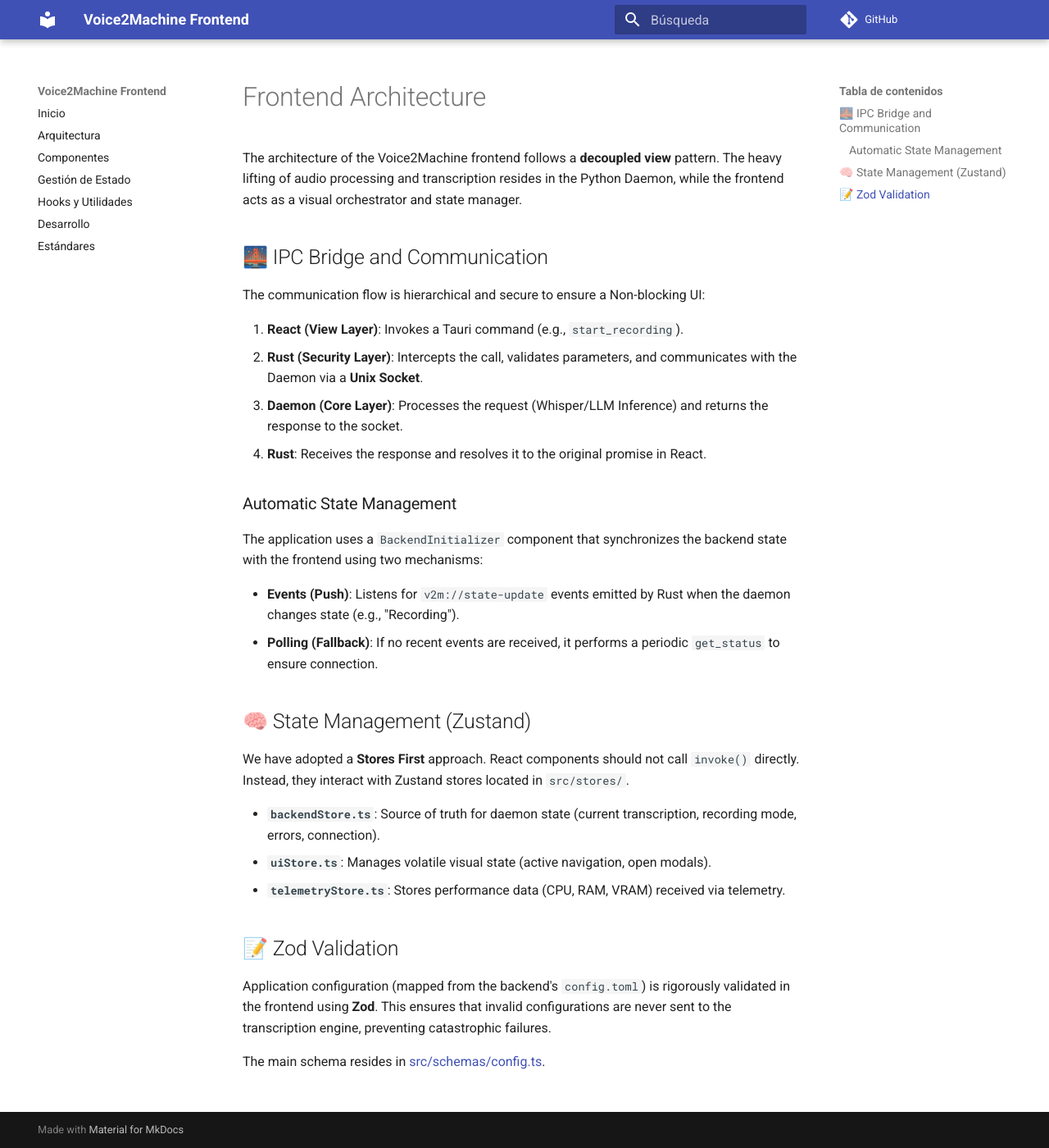
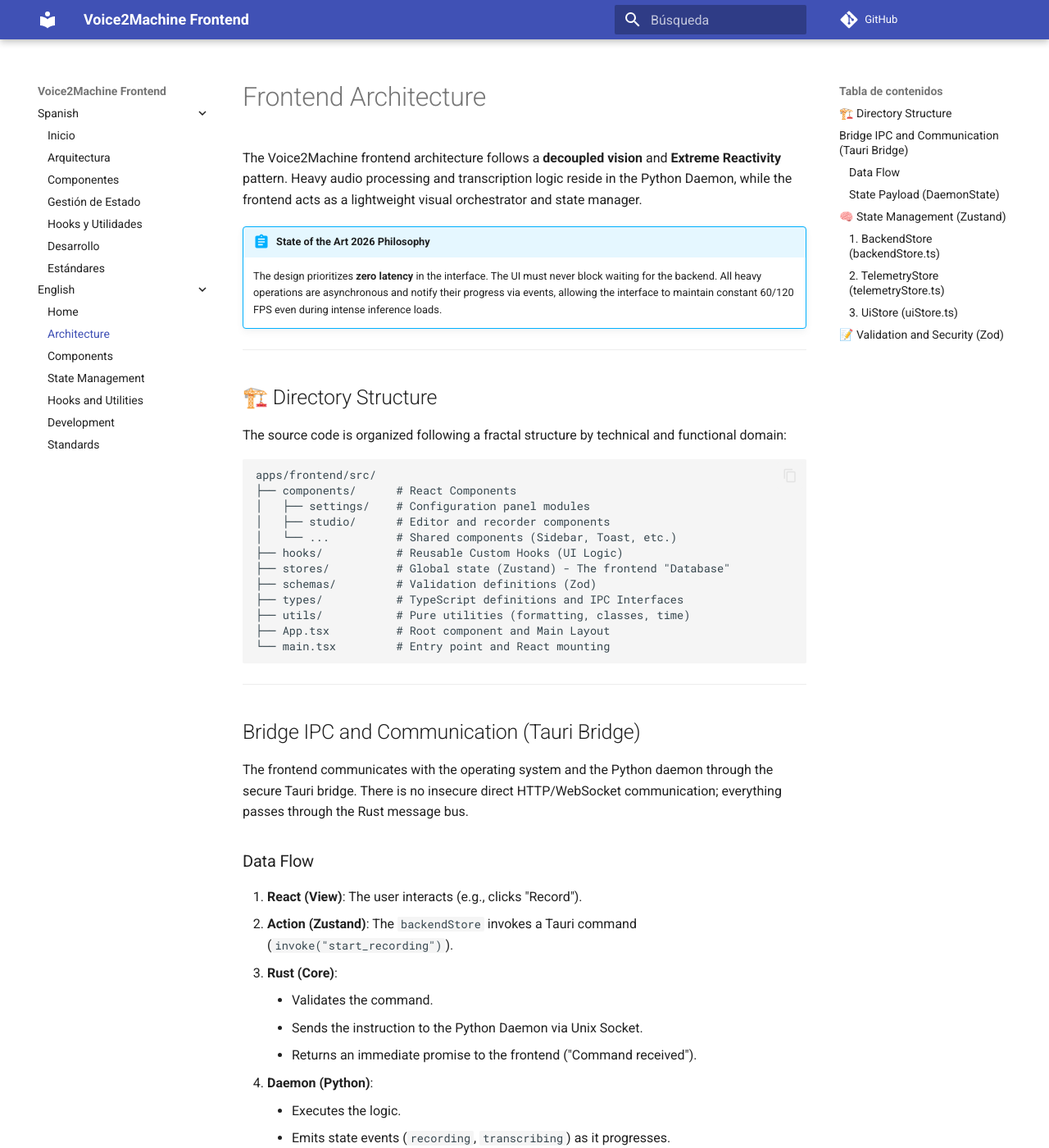
Before and after one commit to zarvent/v2m-lab, an MkDocs documentation site: the page built from apps/frontend/docs/docs/en/architecture.md, in a window 1280 px wide and 1400 px high. Shown: the whole window at 82% size. Built offline with MkDocs 1.6.1 and Material for MkDocs 9.7.7, drawn with Linux system fonts in a browser that asks for light colours; comment, search, counter and statistics services are not loaded; some of the changed text lies outside the part shown.

Commit message:
docs: enhance frontend documentation with architecture, development, and state management details

````diff
--- a/apps/frontend/docs/docs/en/architecture.md
+++ b/apps/frontend/docs/docs/en/architecture.md
@@ -1,33 +1,90 @@
 # Frontend Architecture
 
-The architecture of the Voice2Machine frontend follows a **decoupled view** pattern. The heavy lifting of audio processing and transcription resides in the Python Daemon, while the frontend acts as a visual orchestrator and state manager.
+The Voice2Machine frontend architecture follows a **decoupled vision** and **Extreme Reactivity** pattern. Heavy audio processing and transcription logic reside in the Python Daemon, while the frontend acts as a lightweight visual orchestrator and state manager.
 
-## 🌉 IPC Bridge and Communication
+!!! abstract "State of the Art 2026 Philosophy"
+    The design prioritizes **zero latency** in the interface. The UI must never block waiting for the backend. All heavy operations are asynchronous and notify their progress via events, allowing the interface to maintain constant 60/120 FPS even during intense inference loads.
 
-The communication flow is hierarchical and secure to ensure a Non-blocking UI:
+---
 
-1.  **React (View Layer)**: Invokes a Tauri command (e.g., `start_recording`).
-2.  **Rust (Security Layer)**: Intercepts the call, validates parameters, and communicates with the Daemon via a **Unix Socket**.
-3.  **Daemon (Core Layer)**: Processes the request (Whisper/LLM Inference) and returns the response to the socket.
-4.  **Rust**: Receives the response and resolves it to the original promise in React.
+## 🏗️ Directory Structure
 
-### Automatic State Management
+The source code is organized following a fractal structure by technical and functional domain:
 
-The application uses a `BackendInitializer` component that synchronizes the backend state with the frontend using two mechanisms:
+```
+apps/frontend/src/
+├── components/      # React Components
+│   ├── settings/    # Configuration panel modules
+│   ├── studio/      # Editor and recorder components
+│   └── ...          # Shared components (Sidebar, Toast, etc.)
+├── hooks/           # Reusable Custom Hooks (UI Logic)
+├── stores/          # Global state (Zustand) - The frontend "Database"
+├── schemas/         # Validation definitions (Zod)
+├── types/           # TypeScript definitions and IPC Interfaces
+├── utils/           # Pure utilities (formatting, classes, time)
+├── App.tsx          # Root component and Main Layout
+└── main.tsx         # Entry point and React mounting
+```
 
-- **Events (Push)**: Listens for `v2m://state-update` events emitted by Rust when the daemon changes state (e.g., "Recording").
-- **Polling (Fallback)**: If no recent events are received, it performs a periodic `get_status` to ensure connection.
+---
+
+## Bridge IPC and Communication (Tauri Bridge)
+
+The frontend communicates with the operating system and the Python daemon through the secure Tauri bridge. There is no insecure direct HTTP/WebSocket communication; everything passes through the Rust message bus.
+
+### Data Flow
+
+1.  **React (View)**: The user interacts (e.g., clicks "Record").
+2.  **Action (Zustand)**: The `backendStore` invokes a Tauri command (`invoke("start_recording")`).
+3.  **Rust (Core)**:
+    - Validates the command.
+    - Sends the instruction to the Python Daemon via Unix Socket.
+    - Returns an immediate promise to the frontend ("Command received").
+4.  **Daemon (Python)**:
+    - Executes the logic.
+    - Emits state events (`recording`, `transcribing`) as it progresses.
+5.  **Event Listeners**: The frontend listens for `v2m://state-update` events and updates the store reactively.
+
+### State Payload (DaemonState)
+
+The communication contract is strictly defined in `src/types/ipc.ts`:
+
+```typescript
+export interface DaemonState {
+  state: "idle" | "recording" | "transcribing" | "processing" | "paused";
+  transcription?: string;  // Partial or final text
+  refined_text?: string;   // LLM post-processed text
+  message?: string;        // Error or info messages
+  telemetry?: TelemetryData; // CPU/GPU/RAM data
+}
+```
+
+---
 
 ## 🧠 State Management (Zustand)
 
-We have adopted a **Stores First** approach. React components should not call `invoke()` directly. Instead, they interact with Zustand stores located in `src/stores/`.
+We have adopted a **Stores First** approach. React components **must never** call `invoke()` directly or manage complex business logic.
 
-- **`backendStore.ts`**: Source of truth for daemon state (current transcription, recording mode, errors, connection).
-- **`uiStore.ts`**: Manages volatile visual state (active navigation, open modals).
-- **`telemetryStore.ts`**: Stores performance data (CPU, RAM, VRAM) received via telemetry.
+### 1. BackendStore (`backendStore.ts`)
+Acts as the **digital twin** of the daemon.
+- **Responsibility**: Keep UI state synchronized with backend reality.
+- **Data**: Transcription history, connection status, system errors.
 
-## 📝 Zod Validation
+### 2. TelemetryStore (`telemetryStore.ts`)
+Optimized high-frequency channel.
+- **Responsibility**: Visualize resource consumption without triggering re-renders in the rest of the app.
+- **Optimization**: Uses deep comparison (`isTelemetryEqual`) with thresholds (e.g., change > 1%) to avoid unnecessary state updates (noise).
 
-Application configuration (mapped from the backend's `config.toml`) is rigorously validated in the frontend using **Zod**. This ensures that invalid configurations are never sent to the transcription engine, preventing catastrophic failures.
+### 3. UiStore (`uiStore.ts`)
+Ephemeral interface state.
+- **Responsibility**: Control which view is active (Studio, Settings), which modals are open, and notification management (Toasts).
 
-The main schema resides in [src/schemas/config.ts](../../src/schemas/config.ts).
+---
+
+## 📝 Validation and Security (Zod)
+
+Application configuration is critical. An incorrect value could crash the inference engine.
+Therefore, we use **Zod** to strictly validate any configuration before saving it or sending it to the backend.
+
+- **Schemas**: Defined in `src/schemas/config.ts`.
+- **Synchronization**: Zod schemas must exactly match the backend's Pydantic models (`v2m/config.py`).
--- a/apps/frontend/docs/docs/en/index.md
+++ b/apps/frontend/docs/docs/en/index.md
@@ -1,37 +1,39 @@
-# Voice2Machine Frontend
+# Frontend Documentation
 
-The Voice2Machine (V2M) frontend is a modern desktop application built with **Tauri 2** and **React 19**. It serves as a lightweight, secure, and efficient interface to control the local transcription engine (Python Daemon).
+Welcome to the technical documentation for the **Voice2Machine** frontend. This application represents the state of the art (SOTA 2026) in local AI user interfaces: ultra-lightweight, reactive, and privacy-respecting.
 
-## 🚀 Philosophy
+## 🚀 Overview
 
-1.  **Local-First**: Privacy is paramount. All audio and text are processed on the local machine without unnecessary external calls.
-2.  **Lightweight (SOTA 2026)**: Optimized binary (< 15MB) and low resource consumption (RAM < 50MB at rest) by eliminating the Node.js runtime in production.
-3.  **Security**: Hardened communication via a secure IPC bridge in Rust. No Node.js APIs are exposed to the renderer context.
+The frontend is not just a "view"; it is an **intelligent orchestrator** that manages the interaction between the human user and the local inference engine.
 
-## 🛠️ Technology Stack
+### Key Features
 
-- **Desktop Framework**: [Tauri 2.x](https://tauri.app/) (Rust Backend)
-- **UI Library**: [React 19](https://react.dev/)
-- **Bundler**: [Vite 7.x](https://vitejs.dev/)
-- **Language**: [TypeScript 5.8](https://www.typescriptlang.org/)
-- **Styling**: [Tailwind CSS 4.1](https://tailwindcss.com/)
-- **State**: [Zustand 5.x](https://zustand-demo.pmnd.rs/)
-- **Forms**: React Hook Form + [Zod](https://zod.dev/)
-- **Testing**: [Vitest](https://vitest.dev/) + Testing Library
+- **Local-First & Offline**: Works without internet. Privacy is the norm.
+- **Native Performance**: Built on Tauri 2.0, consuming a fraction of the RAM traditional Electron apps use.
+- **Zero Latency**: Optimistic interface that reacts instantaneously while the backend processes asynchronously.
+- **Accessible**: Strict compliance with WCAG 2.1 AA.
 
-## 🏛️ Project Structure
+## 📚 Documentation Navigation
 
-```
-apps/frontend/
-├── src/
-│   ├── components/    # Atomic components and layouts
-│   ├── hooks/         # Reusable hook logic
-│   ├── stores/        # State management with Zustand
-│   ├── schemas/       # Data and config validation
-│   ├── types/         # TypeScript definitions (including IPC)
-│   └── App.tsx        # Main application shell
-├── src-tauri/
-│   ├── src/lib.rs     # IPC bridge and socket handling
-│   └── tauri.conf.json # Permissions and window configuration
-└── docs/              # Technical documentation (frontend-specific)
-```
+This documentation is structured for different profiles:
+
+- **For Architects**: See [Architecture](architecture.md) to understand data flow and the IPC bridge.
+- **For UI Developers**: Check [Components](components.md) and [Hooks and Utilities](hooks_utils.md).
+- **For Integration Engineers**: Study [State Management](state_management.md) and data contracts.
+- **For Contributors**: Follow the [Development](development.md) guide to set up your environment.
+
+## 🛠️ Main Technologies
+
+| Technology | Version | Purpose |
+| :--- | :--- | :--- |
+| **Tauri** | 2.0 | Native application framework (Rust Core). |
+| **React** | 19 | UI library with concurrent rendering. |
+| **TypeScript** | 5.x | Static type safety and IPC contracts. |
+| **Zustand** | 5.x | Atomic and optimized global state management. |
+| **Tailwind CSS** | 4.0 | Utility-first design system with Rust engine. |
+| **Vitest** | 1.x | High-speed unit testing. |
+
+---
+
+!!! info "Version Note"
+    This documentation corresponds to version `v2.0.0-alpha` (Codename: *Hyperion*).
--- a/apps/frontend/docs/mkdocs.yml
+++ b/apps/frontend/docs/mkdocs.yml
@@ -21,13 +21,22 @@
     - content.code.copy
 
 nav:
-  - Inicio: es/index.md
-  - Arquitectura: es/arquitectura.md
-  - Componentes: es/componentes.md
-  - Gestión de Estado: es/estados.md
-  - Hooks y Utilidades: es/hooks_utils.md
-  - Desarrollo: es/desarrollo.md
-  - Estándares: es/estandares.md
+  - Spanish:
+      - Inicio: es/index.md
+      - Arquitectura: es/arquitectura.md
+      - Componentes: es/componentes.md
+      - Gestión de Estado: es/estados.md
+      - Hooks y Utilidades: es/hooks_utils.md
+      - Desarrollo: es/desarrollo.md
+      - Estándares: es/estandares.md
+  - English:
+      - Home: en/index.md
+      - Architecture: en/architecture.md
+      - Components: en/components.md
+      - State Management: en/state_management.md
+      - Hooks and Utilities: en/hooks_utils.md
+      - Development: en/development.md
+      - Standards: en/standards.md
 
 markdown_extensions:
   - admonition
````
Also changed, not shown: apps/frontend/docs/docs/en/components.md (added, +70 -0 lines), apps/frontend/docs/docs/en/development.md (+62 -21 lines), apps/frontend/docs/docs/en/hooks_utils.md (added, +60 -0 lines), apps/frontend/docs/docs/en/standards.md (+7 -7 lines), apps/frontend/docs/docs/en/state_management.md (added, +89 -0 lines).
